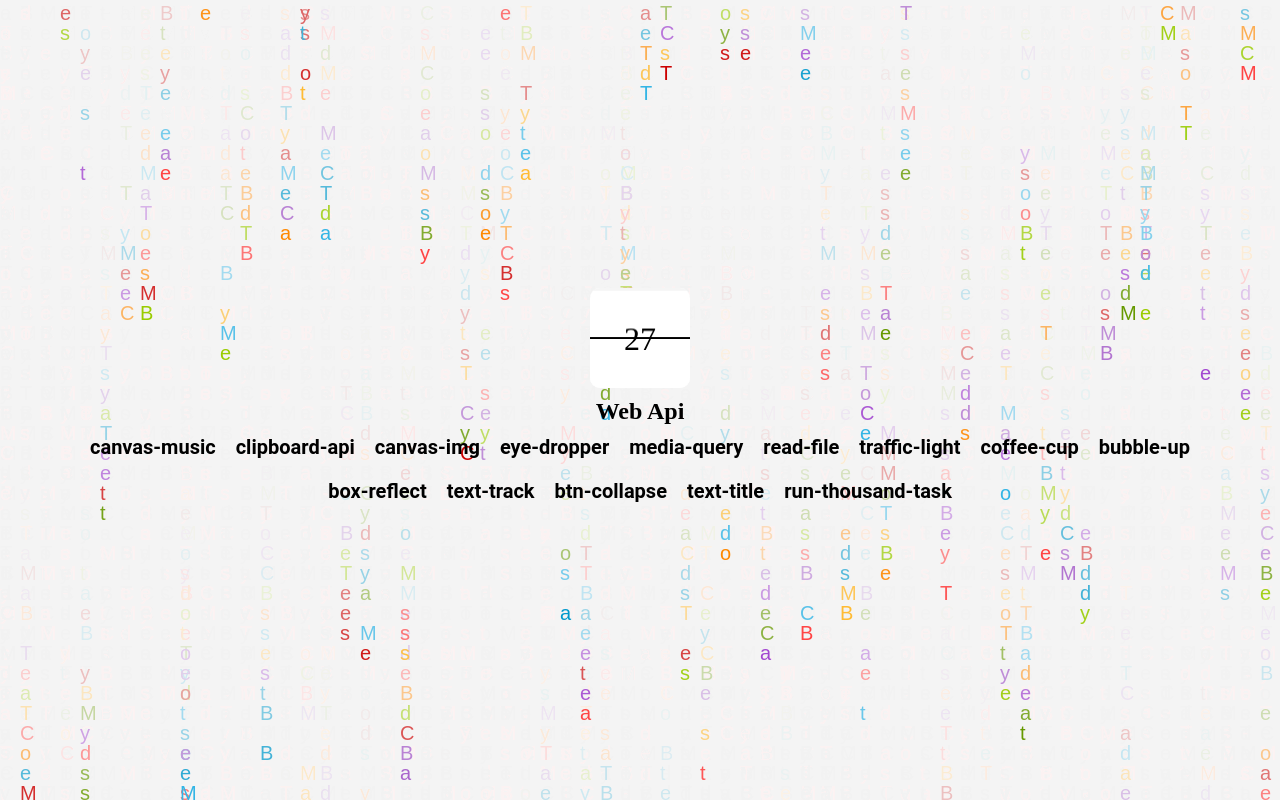
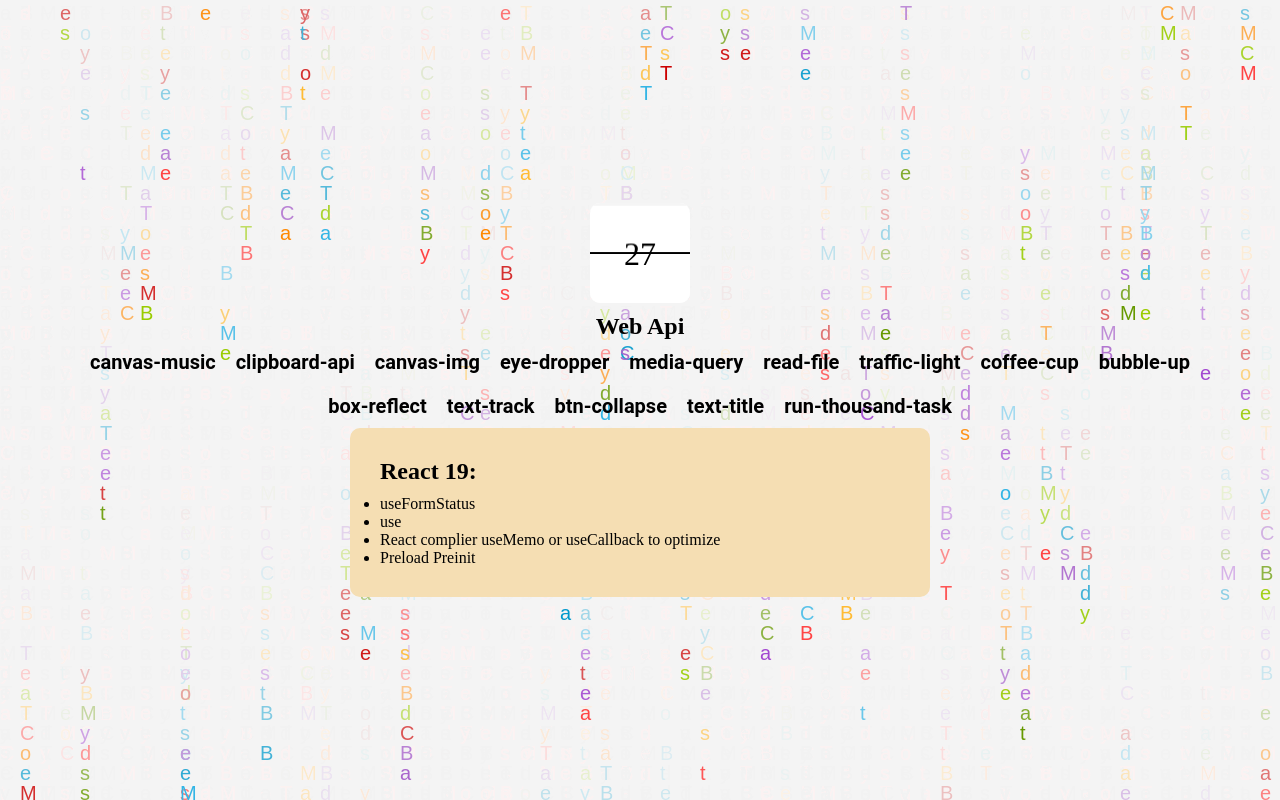
Before and after one commit to eepson123tw/fet-practice-skills, a React (Vite) app: page / in a window 1280 px wide. Built offline with nearby package versions, Linux system fonts and the light colour scheme; no server answers.

Commit message:
feat(fet-practice): add react 19

```diff
--- a/src/App.tsx
+++ b/src/App.tsx
@@ -123,6 +123,15 @@ function App() {
         <Canvas></Canvas>
         <Timer></Timer>
         <Link></Link>
+        <div className="container">
+          <h2> React 19:</h2>
+          <ul>
+            <li>useFormStatus</li>
+            <li>use</li>
+            <li>React complier useMemo or useCallback to optimize</li>
+            <li>Preload Preinit</li>
+          </ul>
+        </div>
       </div>
     </>
   );
--- a/src/assets/timer.css
+++ b/src/assets/timer.css
@@ -2,6 +2,22 @@
   display: flex;
   justify-content: center;
   align-items: center;
+}
+.container {
+  background: wheat;
+  margin-top: 20px;
+  width: 50%;
+  margin: 0 auto;
+  padding: 30px;
+  border-radius: 10px;
+}
+.container ul {
+  margin-top: 10px;
+  display: block;
+}
+.container ul li:hover {
+  cursor: pointer;
+  color: azure;
 }
 
 .card-container {
```
Also changed, not shown: package.json (+9 -4 lines), src/hook/useReactBeta.tsx (added, +48 -0 lines), 1 other file (tests, documents, lock files or other folders).
